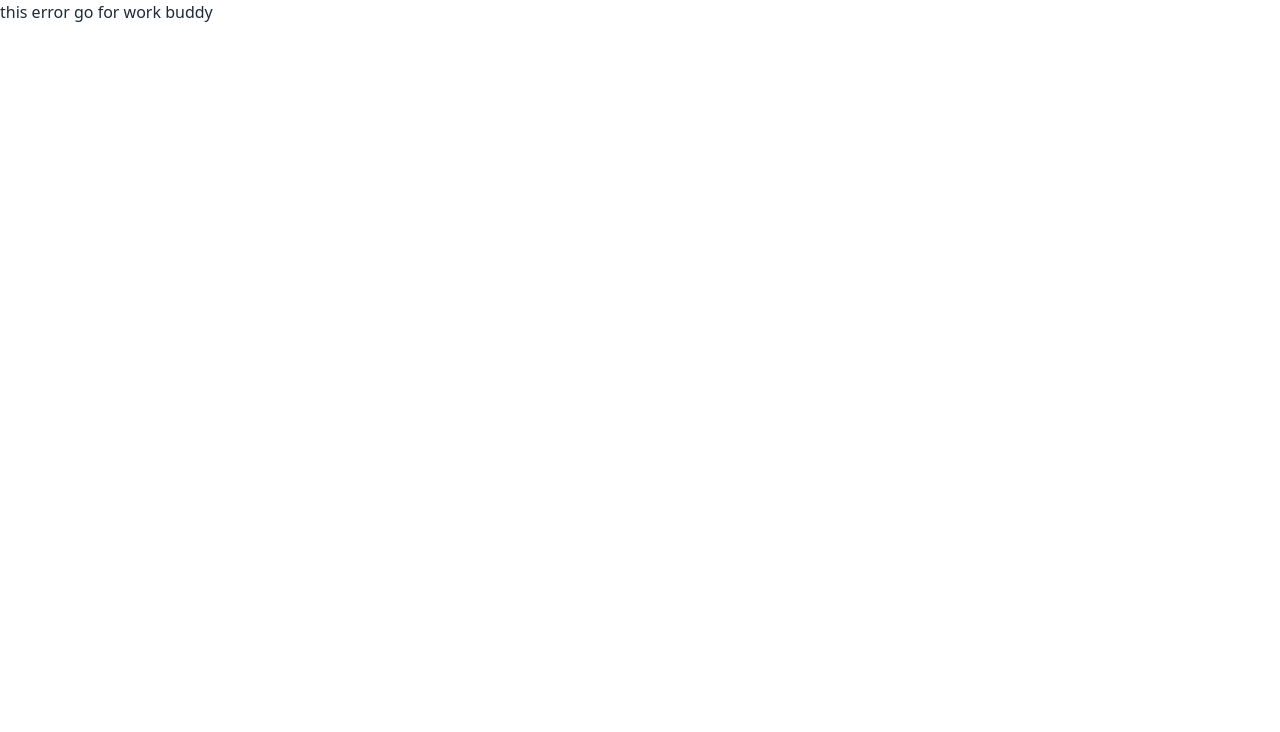
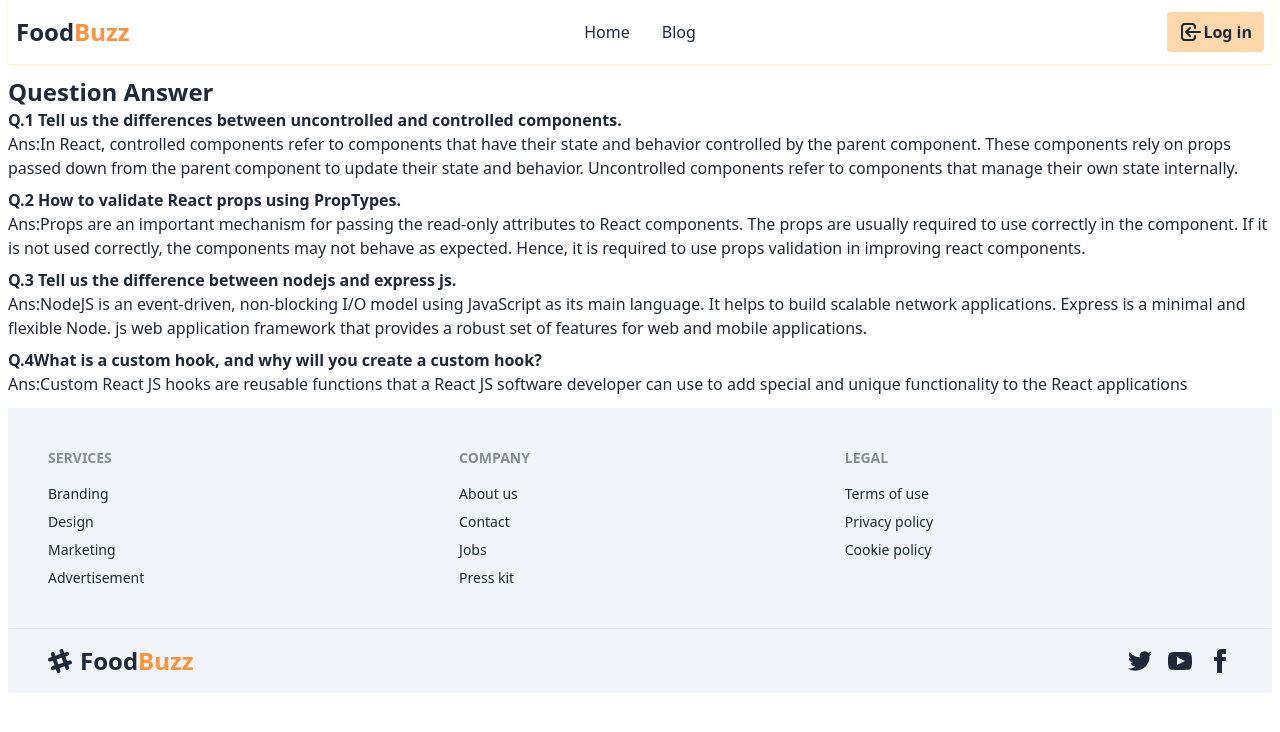
Before and after one commit to TariquzzamanTapon/food-buzz, a React (Vite) app: page /blog in a window 1280 px wide. Shown: the top 732 px of the page. Built offline with nearby package versions, Linux system fonts and the light colour scheme; no server answers.

Commit message:
blog section is added

```diff
--- a/src/AuthProvider/AuthProvider.jsx
+++ b/src/AuthProvider/AuthProvider.jsx
@@ -6,10 +6,12 @@ export const AuthContext = createContext(null)
 
 const AuthProvider = ({ children }) => {
     const [user, setUser] = useState(null);
+    const [loading, setLoading] = useState(true);
 
     const auth = getAuth(app);
 
     const createUser = (email, password) => {
+        setLoading(true);
         return createUserWithEmailAndPassword(auth, email, password);
     }
     const userProfile = (rUser, name, img) => {
@@ -26,16 +28,19 @@ const AuthProvider = ({ children }) => {
     }
 
     const singIn = (email, password) => {
+        setLoading(true);
         return signInWithEmailAndPassword(auth, email, password)
     }
 
     const logOut = () => {
+        setLoading(true);
         return signOut(auth)
     }
 
     useEffect(() => {
         const unsubscriber = onAuthStateChanged(auth, logedUser => {
             setUser(logedUser);
+            setLoading(false);
         })
         return () => {
             unsubscriber()
@@ -58,7 +63,8 @@ const AuthProvider = ({ children }) => {
         logOut,
         userProfile,
         signGoogle,
-        signGithub
+        signGithub,
+        loading
     }
 
     return (
--- a/src/PrivateRoute/PrivateRoute.jsx
+++ b/src/PrivateRoute/PrivateRoute.jsx
@@ -3,14 +3,18 @@ import { AuthContext } from '../AuthProvider/AuthProvider';
 import { Navigate, useLocation } from 'react-router-dom';
 
 const PrivateRoute = ({ children }) => {
-    const { user } = useContext(AuthContext);
+    const { user, loading } = useContext(AuthContext);
     const location = useLocation();
+
+    if (loading) {
+        return <div className="radial-progress" style={{ "--value": 100 }}>100%</div>
+    }
 
     if (user) {
         return children;
 
     }
-    return <Navigate state={{from : location}} to='/login' replace></Navigate>
+    return <Navigate state={{ from: location }} to='/login' replace></Navigate>
 };
 
 export default PrivateRoute;
--- /dev/null
+++ b/src/components/Pages/Blog/Blog.jsx
@@ -0,0 +1,24 @@
+import React from 'react';
+
+const Blog = () => {
+    return (
+        <div className='my-3'>
+            <h2 className='text-2xl font-bold'>Question Answer</h2>
+
+            <p className='font-bold'> Q.1 Tell us the differences between uncontrolled and controlled components.</p>
+            <p className='font-light mb-2'>Ans:In React, controlled components refer to components that have their state and behavior controlled by the parent component. These components rely on props passed down from the parent component to update their state and behavior. Uncontrolled components refer to components that manage their own state internally.</p>
+
+
+            <h2 className="font-bold">Q.2 How to validate React props using PropTypes.</h2>
+            <p className="font-light mb-2"> Ans:Props are an important mechanism for passing the read-only attributes to React components. The props are usually required to use correctly in the component. If it is not used correctly, the components may not behave as expected. Hence, it is required to use props validation in improving react components.</p>
+
+            <h2 className="font-bold">Q.3 Tell us the difference between nodejs and express js.</h2>
+            <p className="font-light mb-2">Ans:NodeJS is an event-driven, non-blocking I/O model using JavaScript as its main language. It helps to build scalable network applications. Express is a minimal and flexible Node. js web application framework that provides a robust set of features for web and mobile applications.</p>
+
+            <h2 className="font-bold">Q.4What is a custom hook, and why will you create a custom hook?</h2>
+            <p className="font-light mb-2">Ans:Custom React JS hooks are reusable functions that a React JS software developer can use to add special and unique functionality to the React applications</p>
+        </div>
+    );
+};
+
+export default Blog;
--- a/src/components/Pages/ChefDetails/ChefDetails.jsx
+++ b/src/components/Pages/ChefDetails/ChefDetails.jsx
@@ -1,14 +1,60 @@
-import React from 'react';
+import React, { useState } from 'react';
 import { useLoaderData } from 'react-router-dom';
 
 const ChefDetails = () => {
-    const chef = useLoaderData()
-    console.log(chef)
+    const chef = useLoaderData();
+    const [isButtonDisabled, setButtonDisabled] = useState(false);
+
+    const handleClick = () => {
+        setButtonDisabled(true);
+    };
+    console.log(chef);
+    const { id, chefPicture, chefName, chefDescription, yearsOfExperience, numberOfRecipes, likes, recipes } = chef;
     return (
+        <>
+            <div className='my-3 py-2 shadow'>
+                <div className='md:h-52 h-36 bg-orange-200 rounded-t-lg'>
+                </div>
+                <div className='ml-8'>
+                    <img className="md:w-52 w-28 h-28 md:h-52 rounded-full  md:-mt-20 -mt-10 border-4 border-white mb-5" src={chefPicture} alt="Avatar of Jonathan Reinink"></img>
+                    <div className='w-full  md:w-1/2'>
 
-        <div>
-            This chef details
-        </div>
+                        <h1 className='text-xl font-bold mb-2'>{chefName}</h1>
+                        <p className='mb-2'>{chefDescription}</p>
+                        <p className='mb-2'><span className='font-bold'>Likes : </span> {likes}</p>
+                        <p className='mb-2'><span className='font-bold'>number of recipes : </span> {numberOfRecipes}</p>
+                        <p className='mb-2'><span className='font-bold'>Years Of Experience. : </span> {yearsOfExperience}</p>
+
+                    </div>
+                </div>
+
+                <div className="my-3 ml-8">
+                    <hr className='w-3/5 mx-auto py-1 mt-2'></hr>
+                    <h2 className='font-bold text-xl md:text-2xl text-center'>
+                        Here are my favorite recipes </h2>
+                </div>
+                <div className='grid md:grid-cols-3 grid-cols-1 gap-3'>
+                    {
+                        recipes.map(recipe => <div key={recipe.id}><div className="card  bg-base-100 shadow-xl">
+                            <figure><img src={recipe?.recipeImage} alt="Shoes" /></figure>
+                            <div className="card-body">
+                                <h2 className="card-title">
+                                    {recipe?.recipeName}
+                                    <div className="badge badge-secondary">NEW</div>
+                                </h2>
+                                <p>{recipe?.recipeDescription}</p>
+                                <div className="card-actions justify-end items-center">
+                                    <div className="badge badge-outline">likes : {recipe?.likes}</div>
+                                    <button onClick={handleClick} className="border bg-sky-400 text-white rounded-md px-2 py-1 hover:" disabled={isButtonDisabled}>FABIROTE BUTTON</button>
+
+                                </div>
+                            </div>
+                        </div></div>)
+                    }
+                </div>
+            </div>
+
+        </>
     );
 };
 
--- a/src/components/Pages/Header/Header.jsx
+++ b/src/components/Pages/Header/Header.jsx
@@ -19,16 +19,16 @@ const Header = () => {
                             <svg xmlns="http://www.w3.org/2000/svg" className="h-5 w-5" fill="none" viewBox="0 0 24 24" stroke="currentColor"><path strokeLinecap="round" strokeLinejoin="round" strokeWidth="2" d="M4 6h16M4 12h8m-8 6h16" /></svg>
                         </label>
                         <ul tabIndex={0} className="menu menu-compact dropdown-content mt-3 p-2 shadow bg-base-100 rounded-box w-52">
-                            <li><Link>Home</Link></li>
-                            <li><Link>Blog</Link></li>
+                            <li><Link to='/'>Home</Link></li>
+                            <li><Link to='/blog'>Blog</Link></li>
                         </ul>
                     </div>
                     <span className="font-bold text-2xl">Food<span className='text-orange-400'>Buzz</span></span>
                 </div>
                 <div className="navbar-center hidden lg:flex">
                     <ul className="menu menu-horizontal px-1">
-                        <li><Link>Home</Link></li>
-                        <li><Link>Blog</Link></li>
+                        <li><Link to='/'>Home</Link></li>
+                        <li><Link to='/blog'>Blog</Link></li>
                     </ul>
                 </div>
                 <div className="navbar-end">
--- a/src/components/Pages/Login/Login.jsx
+++ b/src/components/Pages/Login/Login.jsx
@@ -40,10 +40,12 @@ const Login = () => {
         signGoogle()
             .then(result => {
                 navigate(fromChange);
+                setSuccess('Login successfully');
+                setError('')
             })
             .catch(error => {
                 setError(error.message)
-                setSuccess('')
+                setSuccess('');
             })
     }
 
--- a/src/components/Pages/Register/Register.jsx
+++ b/src/components/Pages/Register/Register.jsx
@@ -20,13 +20,13 @@ const Register = () => {
         createUser(email, password)
             .then(result => {
                 userProfile(result.user, name, photo);
-                setSuccess('Hey, Now you of us.')
+                setSuccess('Hey, Now you are with us.')
                 navigate('/');
                 setError('');
             })
             .catch(error => {
                 setError(error.message);
-                setSuccess('')
+                setSuccess('');
 
             })
 
--- a/src/main.jsx
+++ b/src/main.jsx
@@ -14,6 +14,7 @@ import Register from './components/Pages/Register/Register.jsx';
 import ChefDetails from './components/Pages/ChefDetails/ChefDetails.jsx';
 import AuthProvider from './AuthProvider/AuthProvider.jsx';
 import PrivateRoute from './PrivateRoute/PrivateRoute.jsx';
+import Blog from './components/Pages/Blog/Blog.jsx';
 
 
 const router = createBrowserRouter([
@@ -39,6 +40,10 @@ const router = createBrowserRouter([
       {
         path: "/register",
         element: <Register></Register>
+      },
+      {
+        path :'/blog',
+        element : <Blog></Blog>
       }
     ]
   }
```
